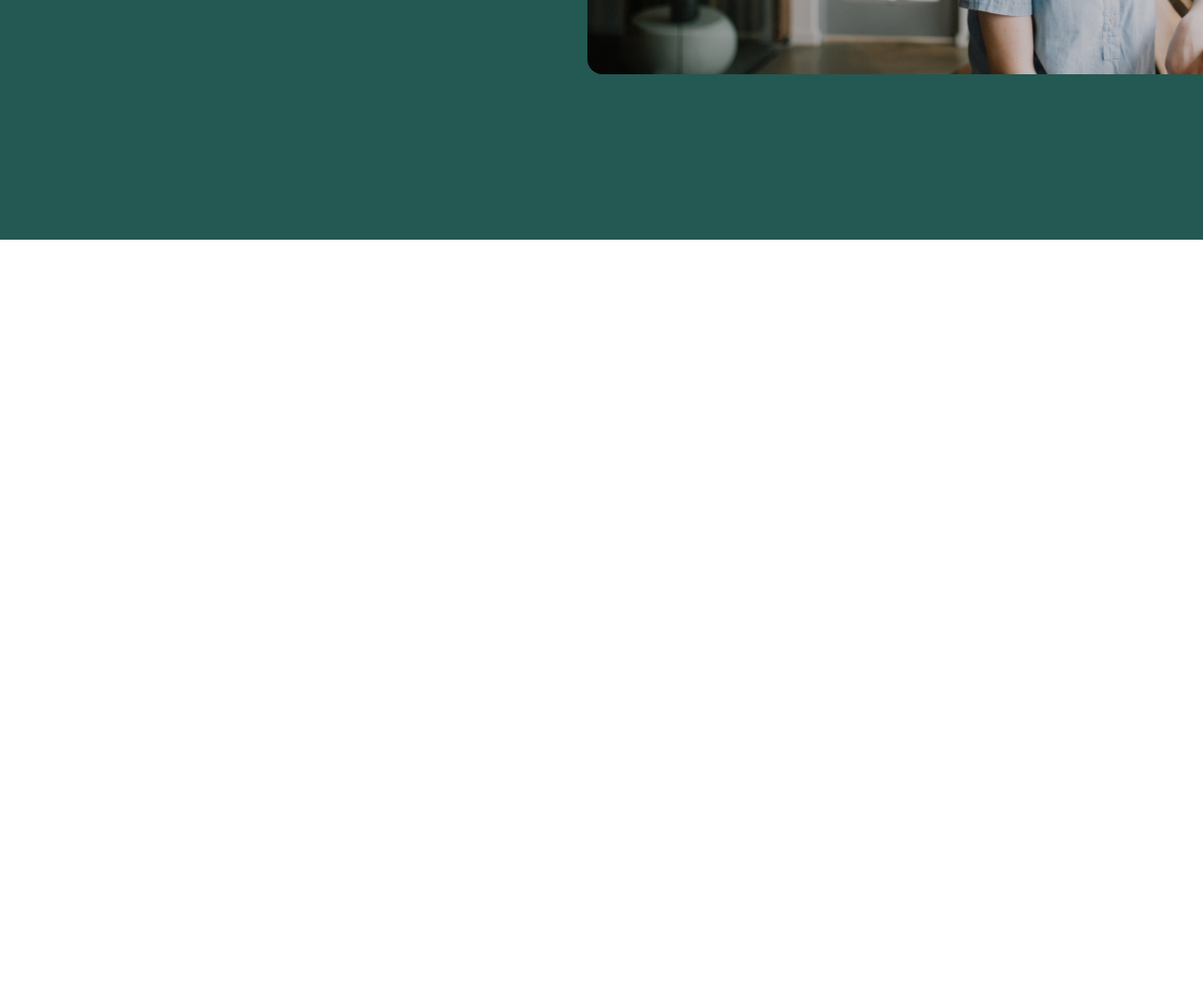
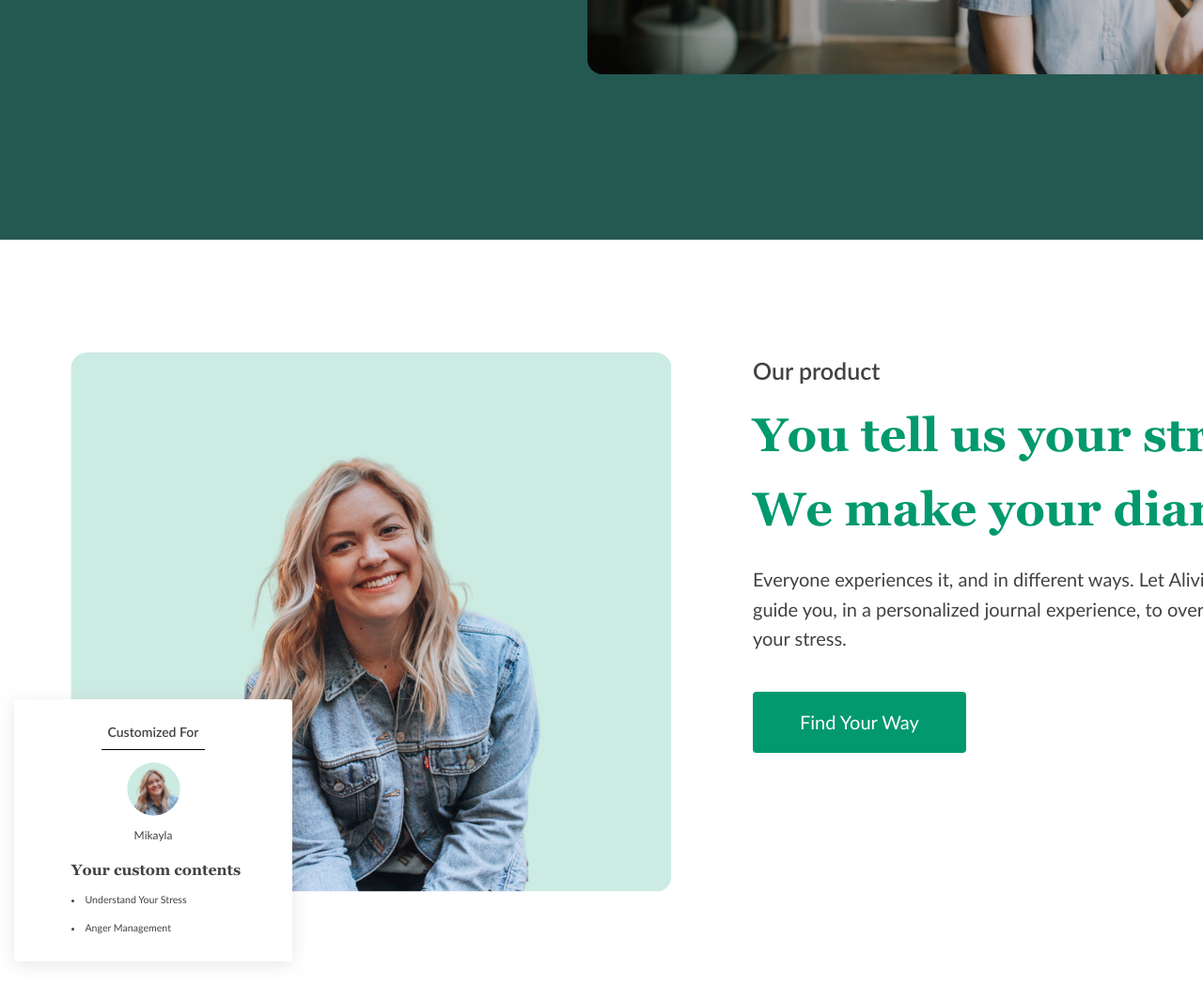
Before and after one commit to Dimalimp/alivio, a plain HTML site: page index.html in a window 1280 px wide. Shown: the part 3322-4387 px from the top of the page at 94% size. Before the commit the page ends 3577 px from the top, so only its background shows below. Drawn offline with Linux system fonts and the light colour scheme.

Commit message:
feat: add product, card, avatar

```diff
--- /dev/null
+++ b/css/blocks/avatar.css
@@ -0,0 +1,15 @@
+.avatar {
+  text-align: center;
+}
+
+.avatar-img {
+  margin-bottom: 13px;
+  width: 57px;
+  height: 57px;
+  object-fit: cover;
+  border-radius: 50%;
+}
+
+.avatar-name {
+  font-size: 12px;
+}
--- /dev/null
+++ b/css/blocks/card.css
@@ -0,0 +1,55 @@
+.card {
+  width: 296px;
+  background-color: #fff;
+  border-radius: 4px;
+  box-shadow: 0px 3.62249px 18.1125px rgba(165, 165, 165, 0.25);
+  display: flex;
+  flex-direction: column;
+  align-items: center;
+  padding: 28px 20px 30px;
+}
+
+.card-title {
+  position: relative;
+  font-weight: 600;
+  font-size: 14px;
+  line-height: 1;
+  padding-bottom: 12px;
+  margin-bottom: 13px;
+}
+
+.card-title::after {
+  content: "";
+  position: absolute;
+  background-color: #000;
+  height: 0.75px;
+  left: -7px;
+  right: -7px;
+  bottom: 0px;
+}
+
+.card-avatar {
+  margin-bottom: 20px;
+}
+
+.card-contents {
+  text-align: left;
+  padding-left: 6px;
+}
+
+.card-contetnts-title {
+  font-family: "Georgia", serif;
+  font-size: 16px;
+  margin-bottom: 16px;
+  font-weight: 700;
+}
+
+.card ul {
+  font-size: 10.6px;
+  list-style-type: disc;
+  list-style-position: inside;
+}
+
+.card ul li + li {
+  margin-top: 18px;
+}
--- /dev/null
+++ b/css/blocks/product.css
@@ -0,0 +1,51 @@
+.product {
+  padding: 120px 0 168px;
+}
+
+.product-row {
+  display: flex;
+  justify-content: space-between;
+}
+
+.product-img-wrapper {
+  position: relative;
+  margin-right: 86px;
+  padding-left: 60px;
+  padding-bottom: 74px;
+}
+
+.product-img {
+  border-radius: 18px;
+}
+
+.product-card {
+  position: absolute;
+  left: 0;
+  bottom: 0;
+}
+
+.product-content {
+  max-width: 584px;
+}
+
+.product-content-title {
+  font-size: 25px;
+  font-weight: 600;
+  line-height: 157%;
+  margin-bottom: 10px;
+}
+
+.product-content-subtitle {
+  color: #01996d;
+  font-family: "Georgia", serif;
+  font-size: 50px;
+  font-weight: 700;
+  line-height: 157%;
+  margin-bottom: 20px;
+}
+
+.product-content-text {
+  line-height: 157%;
+  margin-bottom: 40px;
+  max-width: 530px;
+}
--- a/index.html
+++ b/index.html
@@ -13,6 +13,9 @@
     <link rel="stylesheet" href="./css/blocks/home.css" />
     <link rel="stylesheet" href="./css/blocks/how-it-works.css" />
     <link rel="stylesheet" href="./css/blocks/story.css" />
+    <link rel="stylesheet" href="./css/blocks/product.css" />
+    <link rel="stylesheet" href="./css/blocks/card.css" />
+    <link rel="stylesheet" href="./css/blocks/avatar.css" />
     <!-- Fonts -->
     <link rel="stylesheet" href="./css/fonts/Georgia/stylesheet.css" />
     <link rel="stylesheet" href="./css/fonts/Lato/stylesheet.css" />
@@ -166,6 +169,63 @@
           </div>
         </div>
       </section>
+
+      <!-- Product -->
+      <section class="product">
+        <div class="container">
+          <div class="product-row">
+            <div class="product-img-wrapper">
+              <img
+                class="product-img"
+                src="./img/product/photo.jpg"
+                alt="Photo"
+              />
+
+              <!-- Card -->
+              <div class="product-card">
+                <div class="card">
+                  <h3 class="card-title">Customized For</h3>
+                  <div class="card-avatar">
+                    <div class="avatar">
+                      <img
+                        class="avatar-img"
+                        src="./img/product/avatar.jpg"
+                        alt="Avatar"
+                      />
+                      <h4 class="avatar-name">Mikayla</h4>
+                    </div>
+                  </div>
+
+                  <div class="card-contents">
+                    <h3 class="card-contetnts-title">Your custom contents</h3>
+                    <ul>
+                      <li>Understand Your Stress</li>
+                      <li>Anger Management</li>
+                    </ul>
+                  </div>
+                </div>
+              </div>
+            </div>
+
+            <div class="product-content">
+              <h2 class="product-content-title">Our product</h2>
+              <h3 class="product-content-subtitle">
+                You tell us your stress, We make your diary
+              </h3>
+              <div class="product-content-text">
+                <p>
+                  Everyone experiences it, and in different ways. Let Alivio
+                  guide you, in a personalized journal experience, to overcome
+                  your stress.
+                </p>
+              </div>
+              <div class="product-content-btn">
+                <a href="#" class="btn btn-big">Find Your Way</a>
+              </div>
+            </div>
+          </div>
+        </div>
+      </section>
     </main>
   </body>
 </html>
```
Also changed, not shown: img/product/avatar.jpg (added), img/product/photo.jpg (added).
